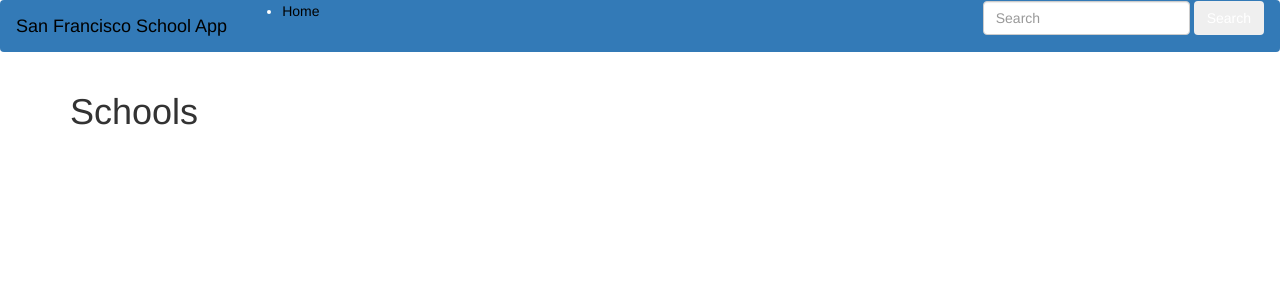
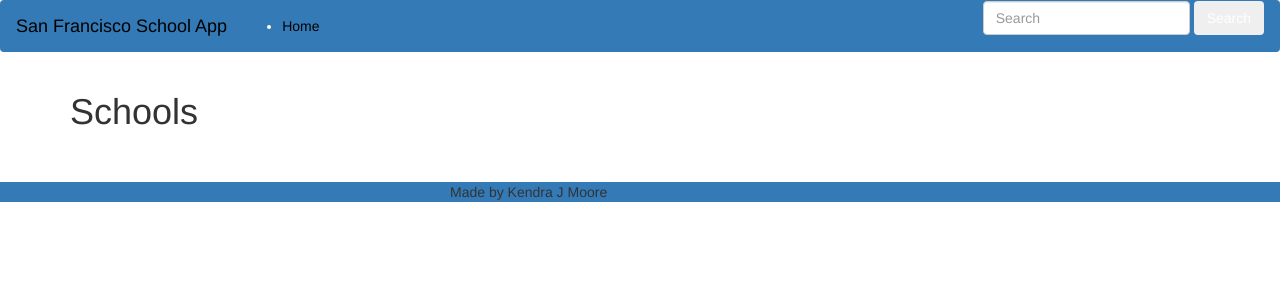
Before and after one commit to kendrajmoore/schoolapp, a Node server app: page / in a window 1280 px wide. Shown: the top 300 px of the page. Run offline with Node 20, Linux system fonts and the light colour scheme; data that the repository does not hold is empty; some libraries are stand-ins or nearby versions.

Commit message:
Wednesday

```diff
--- a/views/layouts/main.handlebars
+++ b/views/layouts/main.handlebars
@@ -4,7 +4,7 @@
 <head>
   <meta charset="utf-8">
   <title>School App</title>
-
+  <meta name="viewport" content="width=device-width, initial-scale=1">
   <link rel="stylesheet" href="https://maxcdn.bootstrapcdn.com/bootstrap/3.3.7/css/bootstrap.min.css"/>
   <link rel="stylesheet" href="style.css"/>
 
@@ -15,8 +15,8 @@
       <a style = "color: black" class="navbar-brand" href="/">San Francisco School App</a>
       <div class="collapse navbar-collapse" id="navbarTogglerDemo02">
     <ul class="navbar-nav mr-auto mt-2 mt-lg-0">
-      <li class="nav-item active">
-        <a  style = "color: black" class="nav-link" href="#">Home <span class="sr-only">(current)</span></a>
+      <li style = "padding-top: 15px" class="nav-item active">
+        <a  style = "color: black", class="nav-link" href="#">Home</a>
       </li>
     </ul>
     <form  style = "float: right" class="form-inline my-2 my-lg-0">
@@ -31,6 +31,10 @@
     {{{body}}}
 
   </div>
+  <footer style = "background-color: #337ab7">
+
+  <p style = "padding-left: 450px"> Made by Kendra J Moore</p>
+</footer>
 
   <!-- Latest compiled and minified JavaScript -->
   <script src="https://maxcdn.bootstrapcdn.com/bootstrap/3.3.7/js/bootstrap.min.js"></script>
```
